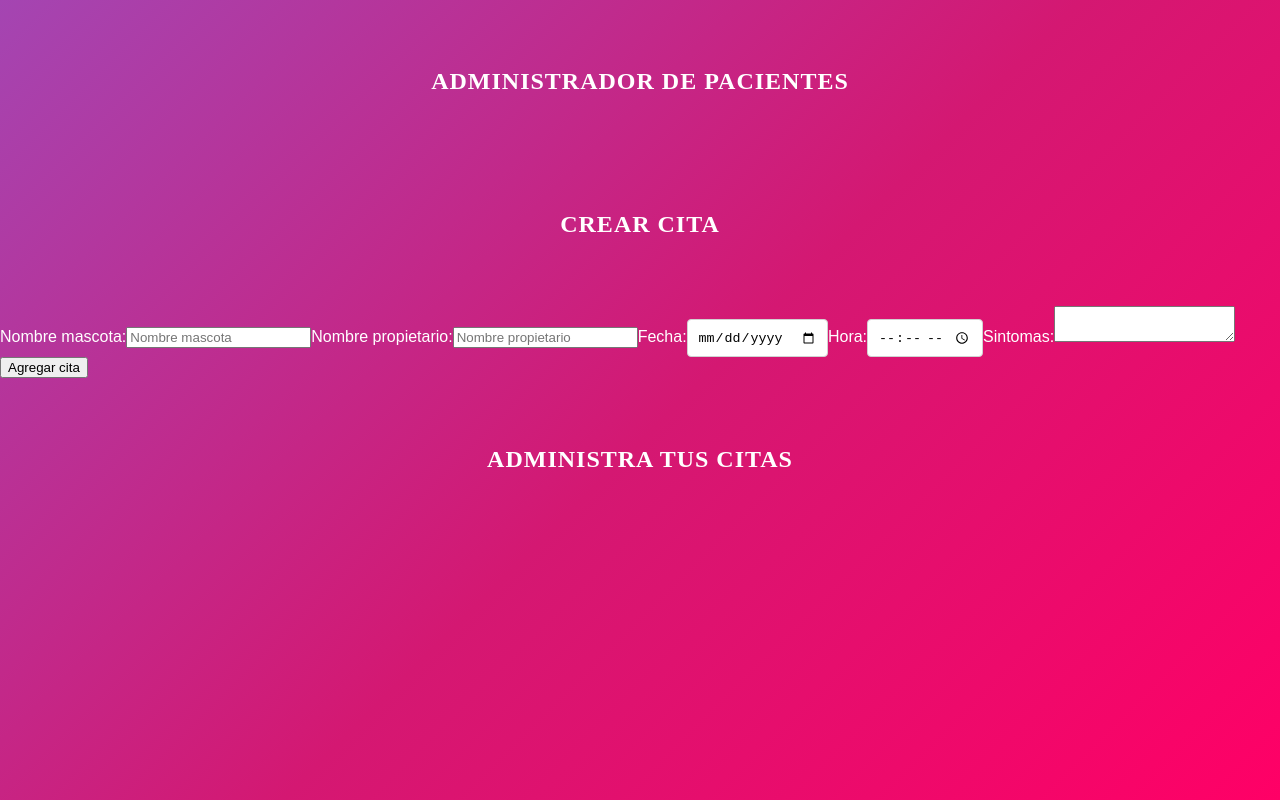
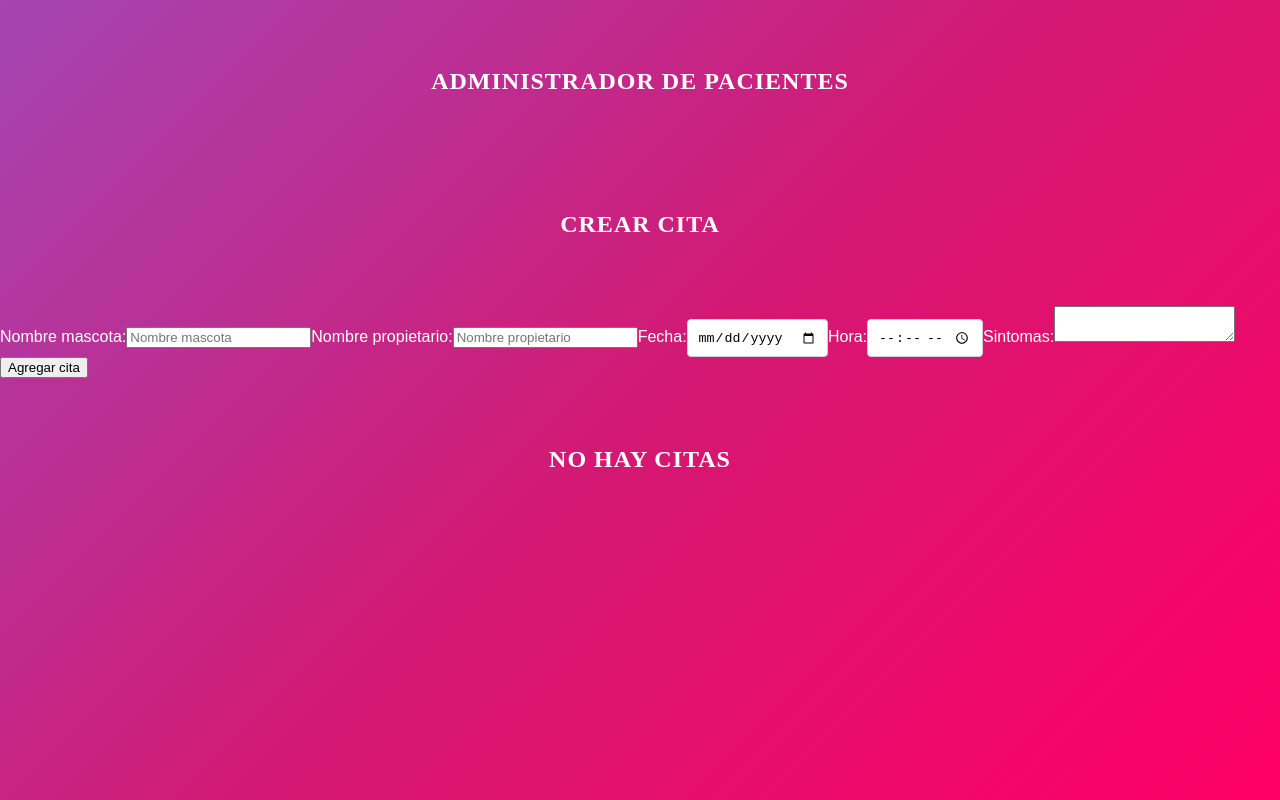
Before and after one commit to hijuliancode/01-react-aplicacion-citas, a React (Create React App) app: page / in a window 1280 px wide. Built offline with nearby package versions, Linux system fonts and the light colour scheme; the HTML template or start-up script is replaced by a standard one.

Commit message:
Mostrando un mensaje de forma condicional

```diff
--- a/src/App.js
+++ b/src/App.js
@@ -18,6 +18,8 @@
     const nuevasCitas = citas.filter(cita => cita.id !== id)
     guardarCitas(nuevasCitas)
   }
+  // Mensaje título condicional
+  const titulo = citas.length === 0 ? 'No hay citas' : 'Administra tus citas'
   return (
     <Fragment>
       <h2>Administrador de pacientes</h2>
@@ -27,7 +29,7 @@
             <Formulario crearCita={crearCita} />
           </div>
           <div className="one-half column">
-            <h2>Administra tus citas</h2>
+            <h2>{titulo}</h2>
             {
               citas.map(cita => (
                 <Cita
--- a/src/components/Formulario.js
+++ b/src/components/Formulario.js
@@ -45,13 +45,13 @@
     crearCita(cita)
 
     // 04 Reiniciar el Form
-    // setCita({
-    //   mascota: '',
-    //   propietario: '',
-    //   fecha: '',
-    //   hora: '',
-    //   sintomas: ''
-    // })
+    setCita({
+      mascota: '',
+      propietario: '',
+      fecha: '',
+      hora: '',
+      sintomas: ''
+    })
 
   }
   return (
```
